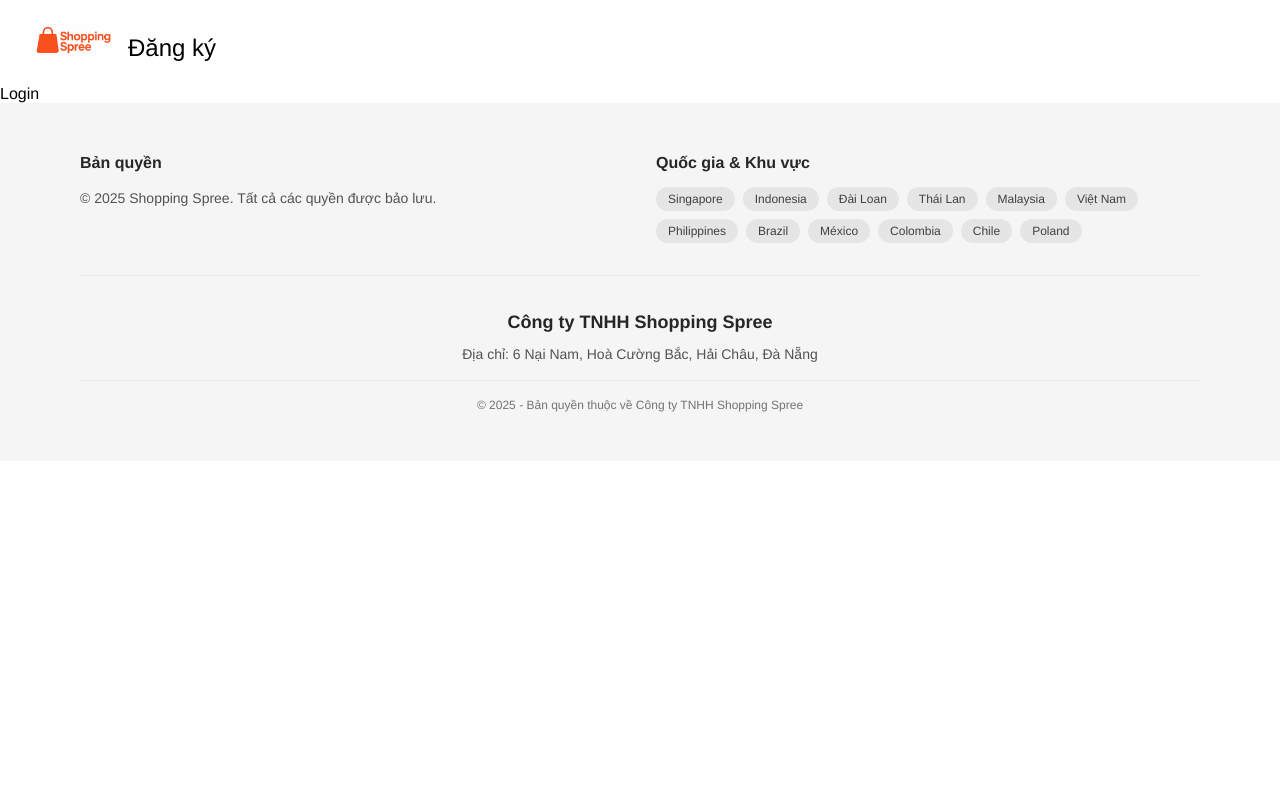
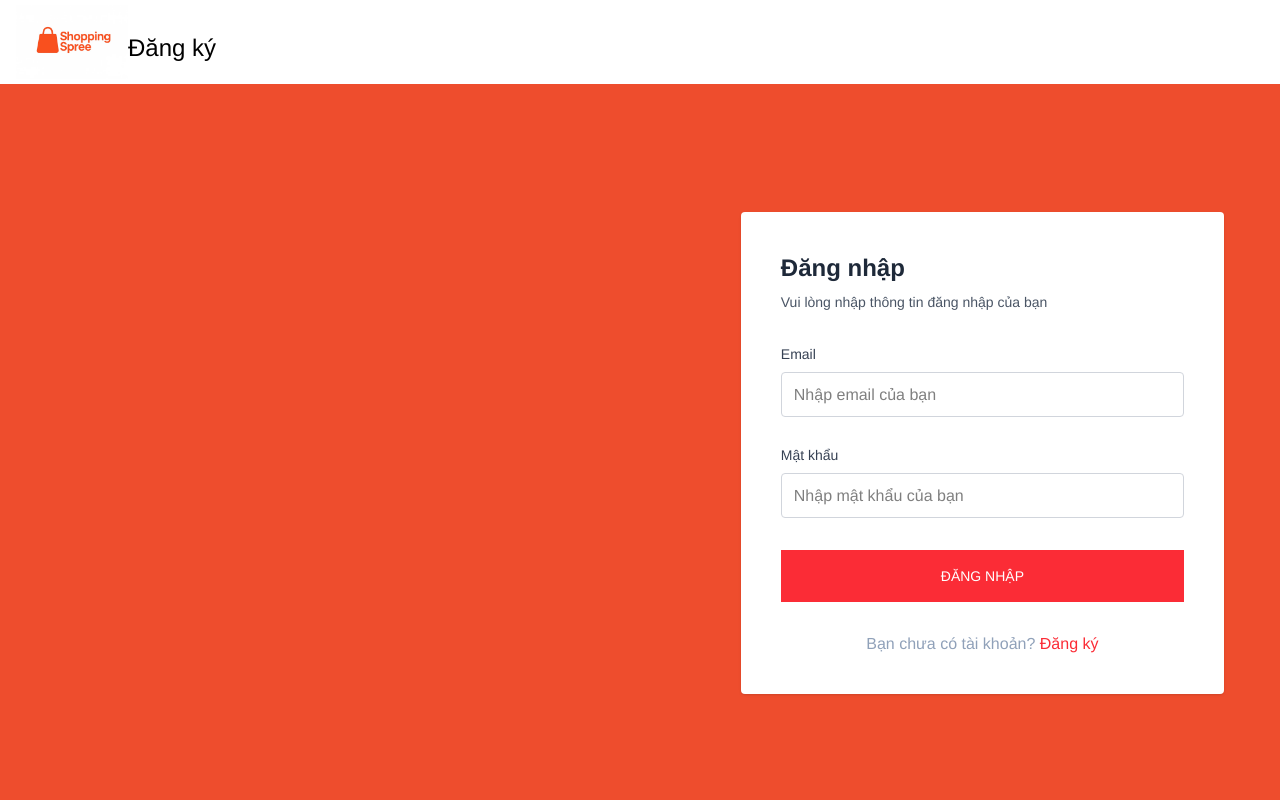
Before and after one commit to LinhNguyen260601/shopping-spree, a React (Vite) app: page /login in a window 1280 px wide. Shown: the top 800 px of the page. Built offline with nearby package versions, Linux system fonts and the light colour scheme.

Commit message:
style(form): Implement the UI for sign-in and sign-up form

```diff
--- a/src/pages/Login/Login.tsx
+++ b/src/pages/Login/Login.tsx
@@ -1,5 +1,87 @@
+import { PATH } from '@/constants'
+import { Link } from 'react-router-dom'
+
 const Login = () => {
-  return <div>Login</div>
+  return (
+    <main className='bg-flamingo min-h-screen'>
+      <div className='max-w-7xl mx-auto px-4'>
+        <section className='grid grid-cols-1 lg:grid-cols-5 py-12 lg:py-32 lg:pr-10'>
+          <h2 className='sr-only'>Form đăng nhập</h2>
+          <article className='lg:col-span-2 lg:col-start-4'>
+            <form className='p-10 rounded bg-white shadow-sm' role='form' aria-label='Đăng nhập'>
+              {/* Header */}
+              <header className='mb-8'>
+                <h1 className='text-2xl font-semibold text-gray-800'>Đăng nhập</h1>
+                <p className='mt-2 text-sm text-gray-600'>Vui lòng nhập thông tin đăng nhập của bạn</p>
+              </header>
+
+              {/* Form */}
+              <fieldset className='space-y-2'>
+                <div className='form-group'>
+                  <label htmlFor='email' className='block text-sm font-medium text-gray-700 mb-2'>
+                    Email
+                  </label>
+                  <input
+                    id='email'
+                    type='email'
+                    name='email'
+                    required
+                    aria-describedby='email-error'
+                    className='p-3 w-full outline-none border border-gray-300 focus:border-gray-500 rounded-sm focus:shadow-sm transition-colors'
+                    placeholder='Nhập email của bạn'
+                  />
+                  <div
+                    id='email-error'
+                    className='mt-1 text-red-600 min-h-[1rem] text-sm'
+                    role='alert'
+                    aria-live='polite'
+                  ></div>
+                </div>
+
+                <div className='form-group'>
+                  <label htmlFor='password' className='block text-sm font-medium text-gray-700 mb-2'>
+                    Mật khẩu
+                  </label>
+                  <input
+                    id='password'
+                    type='password'
+                    name='password'
+                    required
+                    aria-describedby='password-error'
+                    className='p-3 w-full outline-none border border-gray-300 focus:border-gray-500 rounded-sm focus:shadow-sm transition-colors'
+                    placeholder='Nhập mật khẩu của bạn'
+                  />
+                  <div
+                    id='password-error'
+                    className='mt-1 text-red-600 min-h-[1rem] text-sm'
+                    role='alert'
+                    aria-live='polite'
+                  ></div>
+                </div>
+              </fieldset>
+              {/* Button */}
+              <div className='mt-3'>
+                <button
+                  type='submit'
+                  className='cursor-pointer w-full text-center py-4 px-2 uppercase bg-red-500 text-white text-sm hover:bg-red-600 focus:outline-none focus:ring-2 focus:ring-red-500 focus:ring-offset-2 transition-colors'
+                  aria-describedby='submit-help'
+                >
+                  Đăng nhập
+                </button>
+              </div>
+              {/* Link */}
+              <p className='mt-8 text-center'>
+                <span className='text-slate-400'>Bạn chưa có tài khoản? </span>
+                <Link to={PATH.REGISTER} className='text-red-500'>
+                  Đăng ký
+                </Link>
+              </p>
+            </form>
+          </article>
+        </section>
+      </div>
+    </main>
+  )
 }
 
 export default Login
--- a/src/pages/Register/Register.tsx
+++ b/src/pages/Register/Register.tsx
@@ -1,5 +1,110 @@
+import { PATH } from '@/constants'
+import { Link } from 'react-router-dom'
+
 const Register = () => {
-  return <div>Register</div>
+  return (
+    <main className='bg-flamingo min-h-screen'>
+      <div className='max-w-7xl mx-auto px-4'>
+        <section className='grid grid-cols-1 lg:grid-cols-5 py-12 lg:py-32 lg:pr-10'>
+          <h2 className='sr-only'>Form đăng ký</h2>
+          <article className='lg:col-span-2 lg:col-start-4'>
+            <form className='p-10 rounded bg-white shadow-sm' role='form' aria-label='Đăng nhập'>
+              {/* Header */}
+              <header className='mb-8'>
+                <h1 className='text-2xl font-semibold text-gray-800'>Đăng ký</h1>
+                <p className='mt-2 text-sm text-gray-600'>Vui lòng nhập thông tin đăng ký của bạn</p>
+              </header>
+
+              {/* Form */}
+              <fieldset className='space-y-2'>
+                <div className='form-group'>
+                  <label htmlFor='email' className='block text-sm font-medium text-gray-700 mb-2'>
+                    Email
+                  </label>
+                  <input
+                    id='email'
+                    type='email'
+                    name='email'
+                    required
+                    aria-describedby='email-error'
+                    className='p-3 w-full outline-none border border-gray-300 focus:border-gray-500 rounded-sm focus:shadow-sm transition-colors'
+                    placeholder='Nhập email của bạn'
+                  />
+                  <div
+                    id='email-error'
+                    className='mt-1 text-red-600 min-h-[1rem] text-sm'
+                    role='alert'
+                    aria-live='polite'
+                  ></div>
+                </div>
+
+                <div className='form-group'>
+                  <label htmlFor='password' className='block text-sm font-medium text-gray-700 mb-2'>
+                    Mật khẩu
+                  </label>
+                  <input
+                    id='password'
+                    type='password'
+                    name='password'
+                    required
+                    aria-describedby='password-error'
+                    className='p-3 w-full outline-none border border-gray-300 focus:border-gray-500 rounded-sm focus:shadow-sm transition-colors'
+                    placeholder='Nhập mật khẩu của bạn'
+                  />
+                  <div
+                    id='password-error'
+                    className='mt-1 text-red-600 min-h-[1rem] text-sm'
+                    role='alert'
+                    aria-live='polite'
+                  ></div>
+                </div>
+
+                <div className='form-group'>
+                  <label htmlFor='password' className='block text-sm font-medium text-gray-700 mb-2'>
+                    Xác nhận mật khẩu
+                  </label>
+                  <input
+                    id='password-confirm'
+                    type='password'
+                    name='password-confirm'
+                    required
+                    aria-describedby='password-confirm-error'
+                    className='p-3 w-full outline-none border border-gray-300 focus:border-gray-500 rounded-sm focus:shadow-sm transition-colors'
+                    placeholder='Nhập lại mật khẩu của bạn'
+                  />
+                  <div
+                    id='password-confirm-error'
+                    className='mt-1 text-red-600 min-h-[1rem] text-sm'
+                    role='alert'
+                    aria-live='polite'
+                  ></div>
+                </div>
+              </fieldset>
+
+              {/* Button */}
+              <div className='mt-3'>
+                <button
+                  type='submit'
+                  className='cursor-pointer w-full text-center py-4 px-2 uppercase bg-red-500 text-white text-sm hover:bg-red-600 focus:outline-none focus:ring-2 focus:ring-red-500 focus:ring-offset-2 transition-colors'
+                  aria-describedby='submit-help'
+                >
+                  Đăng ký
+                </button>
+              </div>
+
+              {/* Link */}
+              <p className='mt-8 text-center'>
+                <span className='text-slate-400'>Bạn đã có tài khoản? </span>
+                <Link to={PATH.LOGIN} className='text-red-500'>
+                  Đăng nhập
+                </Link>
+              </p>
+            </form>
+          </article>
+        </section>
+      </div>
+    </main>
+  )
 }
 
 export default Register
```
